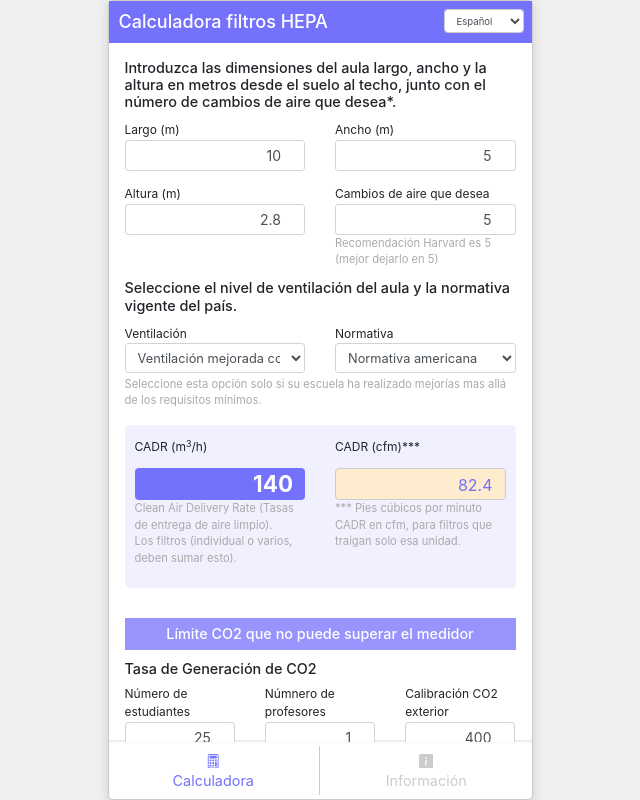
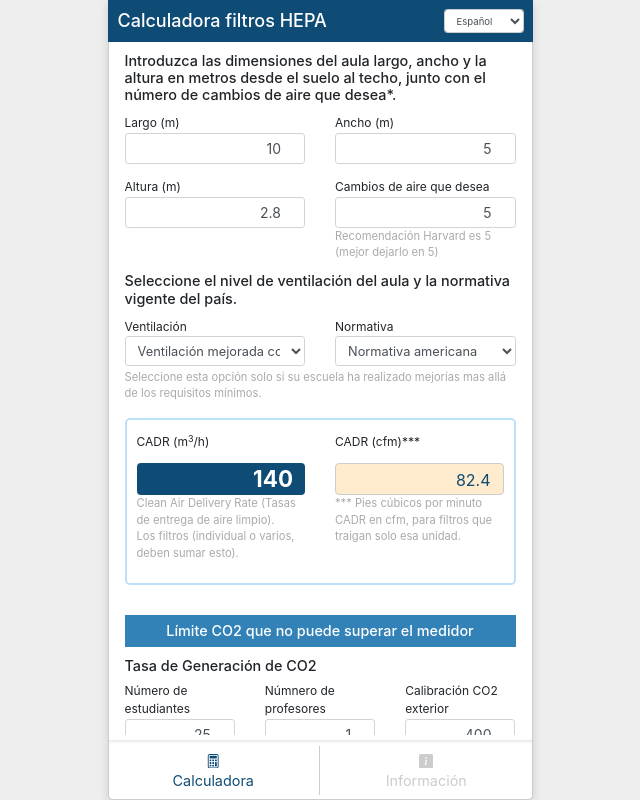
Before and after one commit to utvoluntariado/calculadora-hepa, a plain HTML site: page index.html in a window 1280 px wide. Shown: the whole page, without its empty margins (320-960 px from the left). Drawn offline with nearby package versions, Linux system fonts and the light colour scheme.

Commit message:
estilos "unidad tecnológica de voluntariado"

```diff
--- a/css/style.css
+++ b/css/style.css
@@ -1,5 +1,5 @@
 body {
-  background-color: #EFEFEF;
+  background-color: #eeeeee;
   margin: 0;
   font-size: 0.9rem;
 }
@@ -26,8 +26,8 @@ body {
 }
 
 h4.title {
-  background: #7471fc;
-  margin: 0 -16px 16px;
+  background: #0f4c75;
+  margin: -1px -17px 0px;
   color: white;
   padding: 10px;
   font-size: 18px;
@@ -104,13 +104,13 @@ select.form-control {
   border: 1px solid #CCC;
   font-weight: normal;
   background: blanchedalmond;
-  color: #7471FC;
+  color: #0f4c75;
 }
 
 #cadr,
 #maxCO2,
 #maxCO2SinFiltro {
-  background-color: #7471fc;
+  background-color: #0f4c75;
   color: #FFFFFF;
   font-size: 1.4rem;
 }
@@ -161,11 +161,11 @@ select.form-control {
 
 .nav-pills .nav-link.active,
 .nav-pills .show>.nav-link {
-  background-color: #7471fc;
+  background-color: #0f4c75;
 }
 
 .nav-link {
-  color: #7471fc;
+  color: #0f4c75;
   display: table-caption;
   text-align: center;
 }
@@ -205,7 +205,7 @@ select.form-control {
 
 .nav-pills .nav-link.active {
   background-color: transparent;
-  color: #7471fc;
+  color: #0f4c75;
 }
 
 .nav-pills .nav-link {
@@ -240,12 +240,12 @@ select.form-control {
 
 .resultado {
   padding: 10px;
-  background: rgb(116 113 252 / 0.1);
+  border: 2px solid #bbe1fa;
   border-radius: 5px;
 }
 
 .subtitle {
-  background: rgb(116 113 252 / 0.75);
+  background: #3282b8;
   color: white;
   padding: 5px 0;
   font-weight: 500;
```
